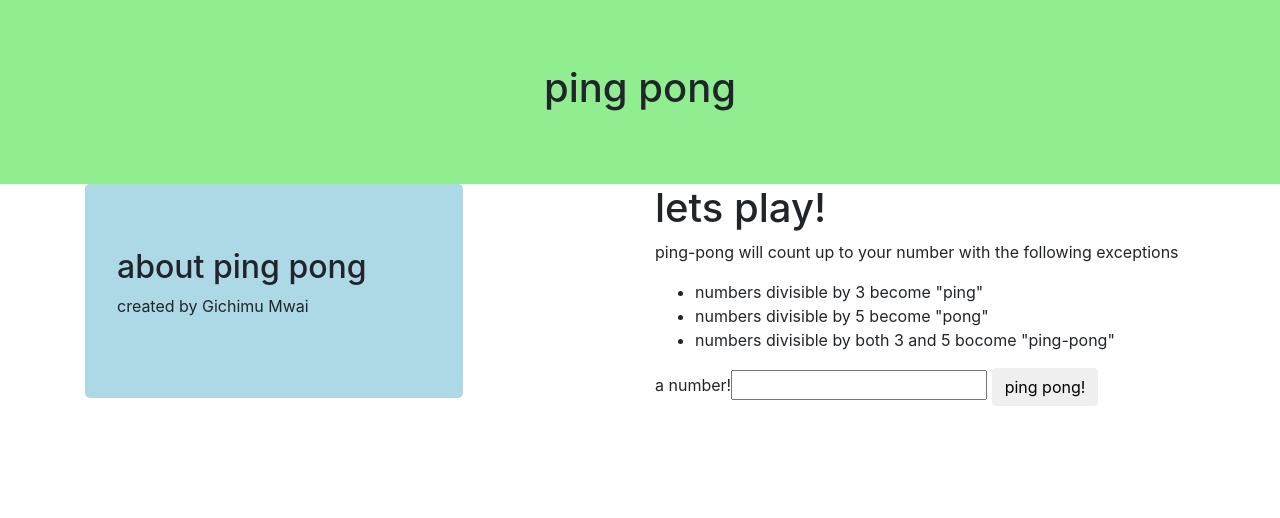
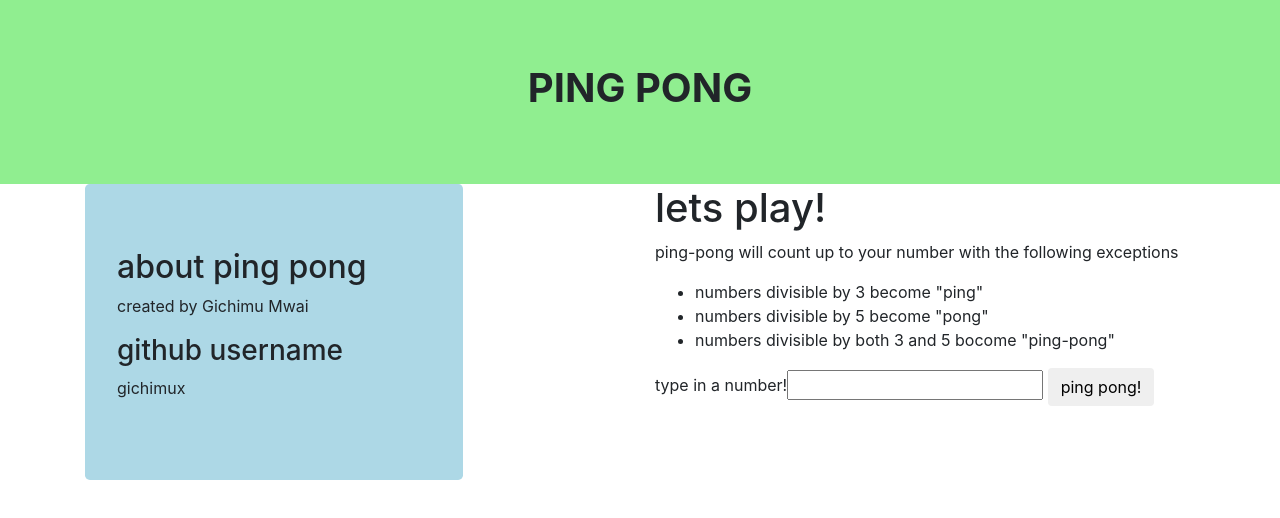
Before and after one commit to gichimux/ping-pong, a plain HTML site: page ping-pong/index.html in a window 1280 px wide. Drawn offline with Linux system fonts and the light colour scheme.

```diff
--- a/ping-pong/index.html
+++ b/ping-pong/index.html
@@ -4,13 +4,13 @@
     <link href= "css/bootstrap.css" rel="stylesheet" type="text/css">
     <link href= "css/styles.css" rel="stylesheet" type="text/css">
     <script src="js/jquery-3.2.1.js"></script>
-    <script src="js/script.js"></script>
+    <script src="js/scripts.js"></script>
       <title>ping-pong</title>
   </head>
     <body>
       <div class="panel panel-info">
         <div class="panel-heading">
-        <h1>ping pong</h1>
+        <h1><strong>PING PONG</strong></h1>
       </div>
     </div>
     <div class="container">
@@ -19,6 +19,8 @@
       <div class="jumbotron">
         <h2>about ping pong</h2>
         <p>created by Gichimu Mwai</p>
+        <h3>github username</h3>
+        <p>gichimux</p>
       </div>
     </div>
       <div class="col-lg-6">
@@ -30,7 +32,7 @@
                   <li>numbers divisible by both 3 and 5 bocome "ping-pong"</li>
                 </ul>
           <div class="form-group">
-            <label for "aNumber">a number!<label>
+            <label for "aNumber">type in a number!<label>
               <input id="aNumber"  type="text">
               <button type="submit" class="btn" id="userInput">ping pong!</button>
        </form>
```
